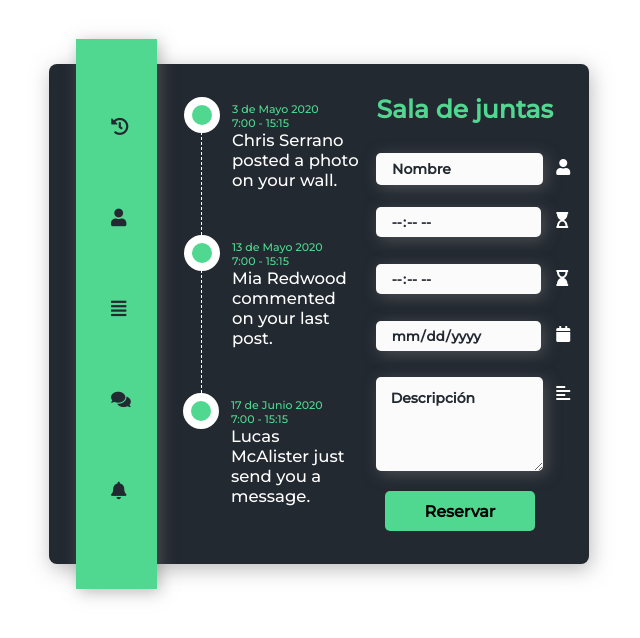
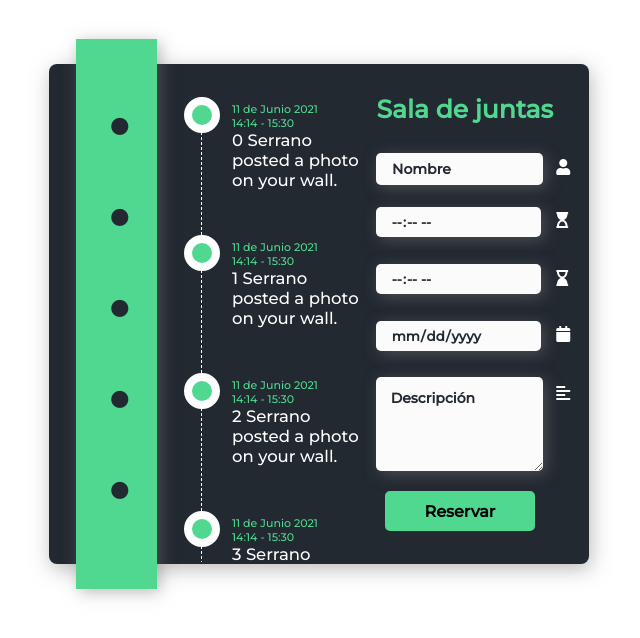
Before and after one commit to Fernando74lr/meeting-room, a React (Create React App) app in the folder meeting-room-app/: page / in a window 1280 px wide. Shown: the top 638 px of the page, without its empty margins (321-961 px from the left). Built offline with nearby package versions, Linux system fonts and the light colour scheme.

Commit message:
Add schedules in the scrolled div right box

```diff
--- a/meeting-room-app/src/App.css
+++ b/meeting-room-app/src/App.css
@@ -24,10 +24,6 @@
 	box-shadow: 0 2.5px #666;
 	transform: translateY(2px);
   }
-
-.not {
-	cursor: not-allowed;
-}
 
 #logo {
 	width: 100px;
@@ -68,7 +64,7 @@ nav a {
 	font-size: 1.1em;
 	display: block;
 	transition: all 0.5s ease-in-out;
-	cursor: pointer;
+	cursor: context-menu;
 }
 
 .rightbox {
@@ -77,12 +73,17 @@ nav a {
 	width: 200px;
 	top: -0.5%;
 	position: absolute;
+	overflow: auto;
 }
 
 .rb-container {
 	width: 100%;
 	display: block;
 	position: relative;
+}
+
+::-webkit-scrollbar {
+	display: none;
 }
 
 .rb-container ul.rb {
--- a/meeting-room-app/src/App.jsx
+++ b/meeting-room-app/src/App.jsx
@@ -2,13 +2,67 @@ import './App.css';
 import Box from './components/Form/Box.jsx';
 import LeftBox from './components/NavBar/LeftBox.jsx';
 import RightBox from './components/Schedules/RightBox.jsx';
+import { useState } from 'react';
 
 function App() {
+  const test = [
+    {
+      date: '2021-06-11',
+      initialTime: '14:14',
+      finalTime: '15:30',
+      title: '0 Serrano posted a photo on your wall.',
+      name: 'Fernando'
+    },
+    {
+      date: '2021-06-11',
+      initialTime: '14:14',
+      finalTime: '15:30',
+      title: '1 Serrano posted a photo on your wall.',
+      name: 'Fernando'
+    },
+    {
+      date: '2021-06-11',
+      initialTime: '14:14',
+      finalTime: '15:30',
+      title: '2 Serrano posted a photo on your wall.',
+      name: 'Fernando'
+    },
+    {
+      date: '2021-06-11',
+      initialTime: '14:14',
+      finalTime: '15:30',
+      title: '3 Serrano posted a photo on your wall.',
+      name: 'Fernando'
+    },
+    {
+      date: '2021-06-11',
+      initialTime: '14:14',
+      finalTime: '15:30',
+      title: '4 Serrano posted a photo on your wall.',
+      name: 'Fernando'
+    },
+    {
+      date: '2021-06-11',
+      initialTime: '14:14',
+      finalTime: '15:30',
+      title: '5 Serrano posted a photo on your wall.',
+      name: 'Fernando'
+    }
+  ];
+
+  const [schedules, setSchedules] = useState(test);
+
+  // Add Schedule.
+  const addSchedule = (data) => {
+    setSchedules([data, ...schedules]);
+  }
+
   return (
     <div className="container">
-      <Box />
+      <Box onAdd={ addSchedule } />
+      {console.log('~ schedules', schedules)}
       <LeftBox />
-      <RightBox />
+      <RightBox schedules={ schedules } />
     </div>
   );
 }
--- a/meeting-room-app/src/components/Form/Box.jsx
+++ b/meeting-room-app/src/components/Form/Box.jsx
@@ -1,51 +1,73 @@
-import BoxInputItem from "./BoxInputItem.jsx";
-import BoxTextAreaItem from "./BoxTextAreaItem";
+// import BoxInputItem from "./BoxInputItem.jsx";
+// import BoxTextAreaItem from "./BoxTextAreaItem";
+import { useState } from 'react';
 
-const Box = () => {
+const Box = ({ onAdd }) => {
+
+    const [name, setName] = useState('');
+    const [initialTime, setInitialTime] = useState('');
+    const [finalTime, setFinalTime] = useState('');
+    const [date, setDate] = useState('');
+    const [title, setDescription] = useState('');
+
+    const onSubmit = (e) => {
+        e.preventDefault();
+
+        // Check there is some task written
+        if (!name || !initialTime || !finalTime || !date || !title) {
+            alert('Falta un campo');
+            return;
+        }
+
+        // Add Schedule
+        onAdd({ name, initialTime, finalTime, date, title });
+        console.log({ name, initialTime, finalTime, date, title });
+
+        // Clean form
+        setName('');
+        setInitialTime('');
+        setFinalTime('');
+        setDate('');
+        setDescription('');
+    }
     return (
-        <div className="box">
+        <form className="box" onSubmit={onSubmit}>
             <div className="container-2">
                 <h1 className="title montse">Sala de juntas</h1>
             </div>
 
-            <BoxInputItem
-                item={3}
-                icon="user"
-                id="name"
-                placeholder="Nombre"
-            />
+            <div className="container-3">
+                <span className="icon"><i className="fa fa-user"></i></span>
+                <input type="text" id="name" className="montse" placeholder="Nombre"
+                onChange={(e) => setName(e.target.value)} value={name} />
+            </div>
 
-            <BoxInputItem
-                item={4}
-                icon="hourglass-start"
-                id="initial-time"
-                type="time"
-            />
+            <div className="container-4">
+                <span className="icon"><i className="fas fa-hourglass-start"></i></span>
+                <input type="time" id="initial-time" className="montse"
+                onChange={(e) => setInitialTime(e.target.value)} value={initialTime} />
+            </div>
 
-            <BoxInputItem
-                item={5}
-                icon="hourglass-end"
-                id="final-time"
-                type="time"
-            />
+            <div className="container-5">
+                <span className="icon"><i className="fas fa-hourglass-end"></i></span>
+                <input type="time" id="final-time" className="montse"
+                onChange={(e) => setFinalTime(e.target.value)} value={finalTime} />
+            </div>
 
+            <div className="container-5">
+                <span className="icon"><i className="fas fa-calendar"></i></span>
+                <input type="date" id="date" className="montse"
+                onChange={(e) => setDate(e.target.value)} value={date} />
+            </div>
 
-            <BoxInputItem
-                item={5}
-                icon="calendar"
-                id="date"
-                type="date"
-            />
-
-            <BoxTextAreaItem
-                item={6}
-                icon="align-left"
-                id="description2"
-                placeholder="Descripción"
-            />
+            <div className="container-6">
+                <span className="icon"><i className="fas fa-align-left"></i></span>
+                <textarea name="d" id="description2" cols="30" rows="5" placeholder="Descripción"
+                onChange={(e) => setDescription(e.target.value)} value={title} ></textarea>
+            </div>
 
             <button id="btnReservar" className="montse">Reservar</button>
-        </div>
+        </form>
     );
 }
 
--- a/meeting-room-app/src/components/NavBar/LeftBox.jsx
+++ b/meeting-room-app/src/components/NavBar/LeftBox.jsx
@@ -4,32 +4,34 @@ const LeftBox = () => {
     return (
         <div className="leftbox">
             <nav>
+                {/* history */}
                 <LeftBoxItem
                     id="dashboard"
-                    icon="history"
+                    icon="circle"
                 />
 
+                {/* user */}
                 <LeftBoxItem
                     id="profile"
-                    icon="user"
+                    icon="circle"
                 />
 
+                {/* align-justify */}
                 <LeftBoxItem
                     id="settings"
-                    icon="align-justify"
-                    show={ true }
+                    icon="circle"
                 />
 
+                {/* comments */}
                 <LeftBoxItem
                     id="messages"
-                    icon="comments"
-                    show={ true }
+                    icon="circle"
                 />
 
+                {/* notification */}
                 <LeftBoxItem
                     id="notification"
-                    icon="bell"
-                    show={ true }
+                    icon="circle"
                 />
             </nav>
         </div>
--- a/meeting-room-app/src/components/NavBar/LeftBoxItem.jsx
+++ b/meeting-room-app/src/components/NavBar/LeftBoxItem.jsx
@@ -1,7 +1,7 @@
 
 const LeftBoxItem = ({ id, icon, show }) => {
     return (
-        <a id={ id } href="/" className={show && 'not'}>
+        <a id={ id } href="/">
             <i className={ 'fa fa-' + icon }></i>
         </a>
     );
--- a/meeting-room-app/src/components/Schedules/RightBox.jsx
+++ b/meeting-room-app/src/components/Schedules/RightBox.jsx
@@ -1,10 +1,10 @@
 import RightBoxList from "./RightBoxList.jsx";
 
-const RightBox = () => {
+const RightBox = ({ schedules }) => {
     return (
         <div className="rightbox">
             <div className="rb-container montse">
-                <RightBoxList />
+                <RightBoxList schedules={ schedules } />
             </div>
         </div>
     );
--- a/meeting-room-app/src/components/Schedules/RightBoxList.jsx
+++ b/meeting-room-app/src/components/Schedules/RightBoxList.jsx
@@ -1,34 +1,47 @@
 import RightBoxListItem from './RightBoxListItem';
+import { useState, useEffect } from 'react';
 
-const RightBoxList = () => {
+const RightBoxList = ({ schedules }) => {
+
+    const [schedulesState, setstate] = useState(schedules);
+
+    useEffect( () => {
+        setstate(schedules);
+    }, [schedules]);
+
+    const getMonth = (month) => {
+        switch (month) {
+            case '01': return 'Enero';
+            case '02': return 'Febrero';
+            case '03': return 'Marzo';
+            case '04': return 'Abril';
+            case '05': return 'Mayo';
+            case '06': return 'Junio';
+            case '07': return 'Julio';
+            case '08': return 'Agosto';
+            case '09': return 'Septiembre';
+            case '10': return 'Octubre';
+            case '11': return 'Noviembre';
+            case '12': return 'Diciembre';
+            default: return 'Undefined'
+        }
+    }
+
     return (
         <ul className="rb">
-            <RightBoxListItem
-                date="3"
-                month="Mayo"
-                year="2020"
-                initial_time="7:00"
-                final_time="15:15"
-                title="Chris Serrano posted a photo on your wall."
-            />
-
-            <RightBoxListItem
-                date="13"
-                month="Mayo"
-                year="2020"
-                initial_time="7:00"
-                final_time="15:15"
-                title="Mia Redwood commented on your last post."
-            />
-
-            <RightBoxListItem
-                date="17"
-                month="Junio"
-                year="2020"
-                initial_time="7:00"
-                final_time="15:15"
-                title="Lucas McAlister just send you a message."
-            />
+            {
+                schedulesState.map((sch, i) => (
+                    <RightBoxListItem
+                        key={ i }
+                        date={ sch.date.split('-')[2] }
+                        month={ getMonth(sch.date.split('-')[1]) }
+                        year={ sch.date.split('-')[0] }
+                        initial_time= { sch.initialTime }
+                        final_time={ sch.finalTime }
+                        title={ sch.title }
+                    />
+                ))
+            }
         </ul>
     );
 }
```
Also changed, not shown: meeting-room-app/src/components/Form/AddSchecule.jsx (added).
